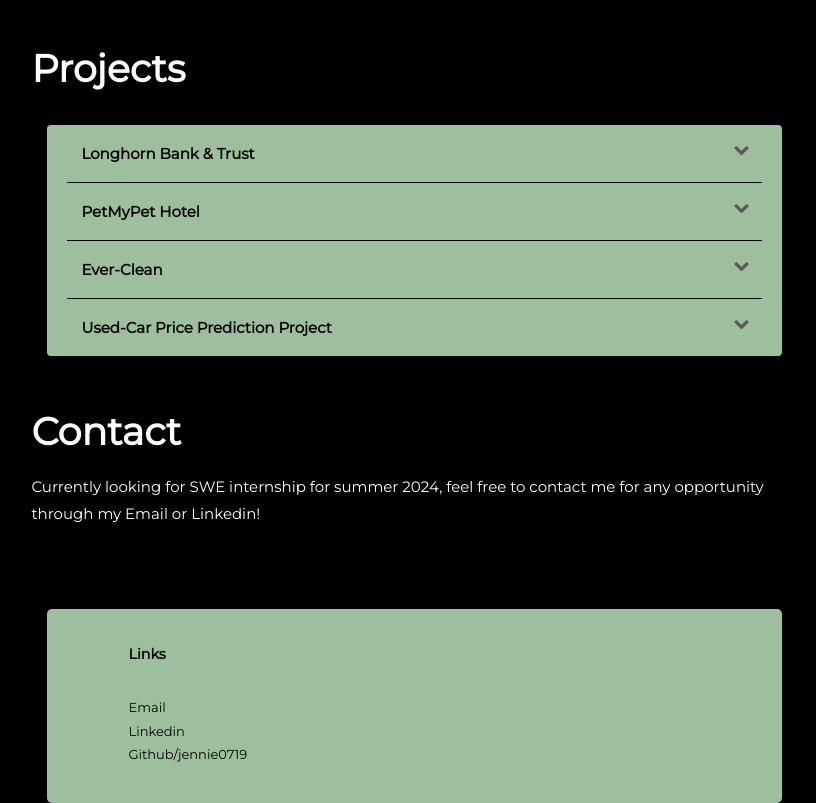
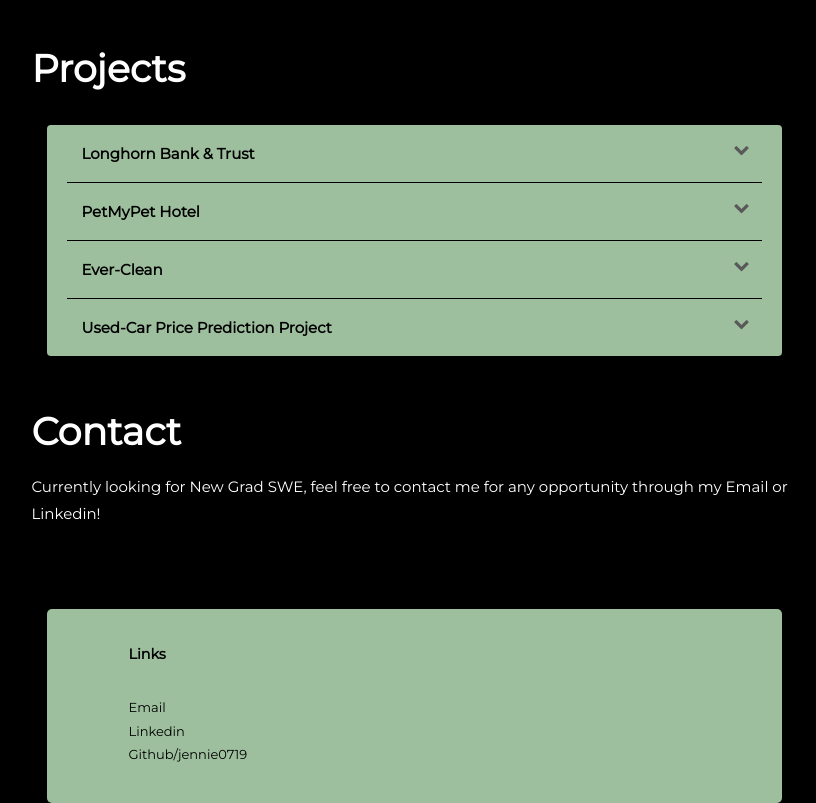
Before and after one commit to jennie0719/jennie0719.github.io, a plain HTML site: page index.html in a window 1280 px wide. Shown: the part 2609-3412 px from the top of the page, without its empty margins (376-1192 px from the left). Drawn offline with Linux system fonts and the light colour scheme; a script that the page names is missing; a web font is replaced by a local one.

Commit message:
job searching status

```diff
--- a/index.html
+++ b/index.html
@@ -163,7 +163,7 @@
                      <div class="about-desc">
                         <h1>Contact</h1>
                      </div>
-                     <p>Currently looking for SWE internship for summer 2024, feel free to contact me for any opportunity through my Email or Linkedin!
+                     <p>Currently looking for New Grad SWE, feel free to contact me for any opportunity through my Email or Linkedin!
                      </p>
                   </div>
                </div>
```
